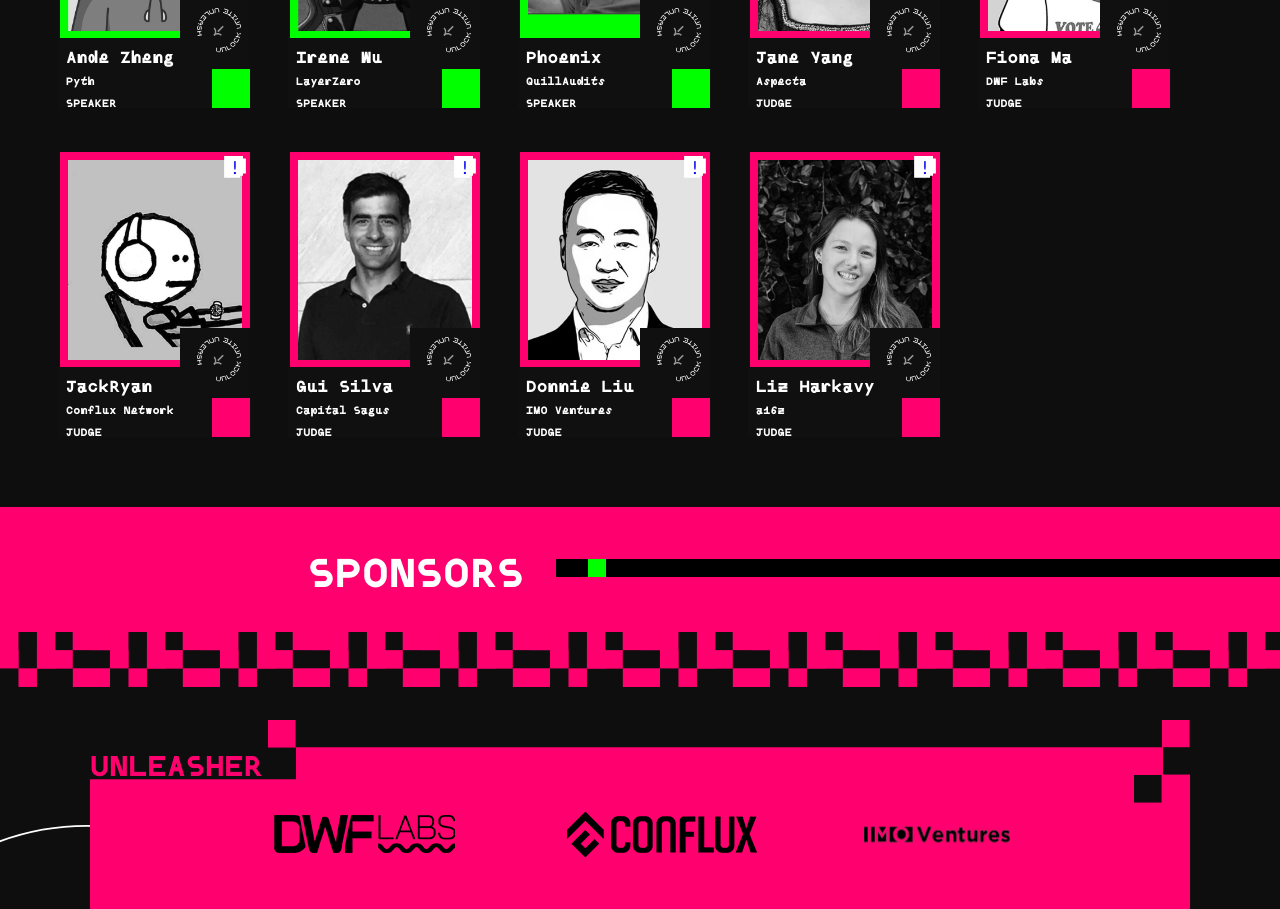
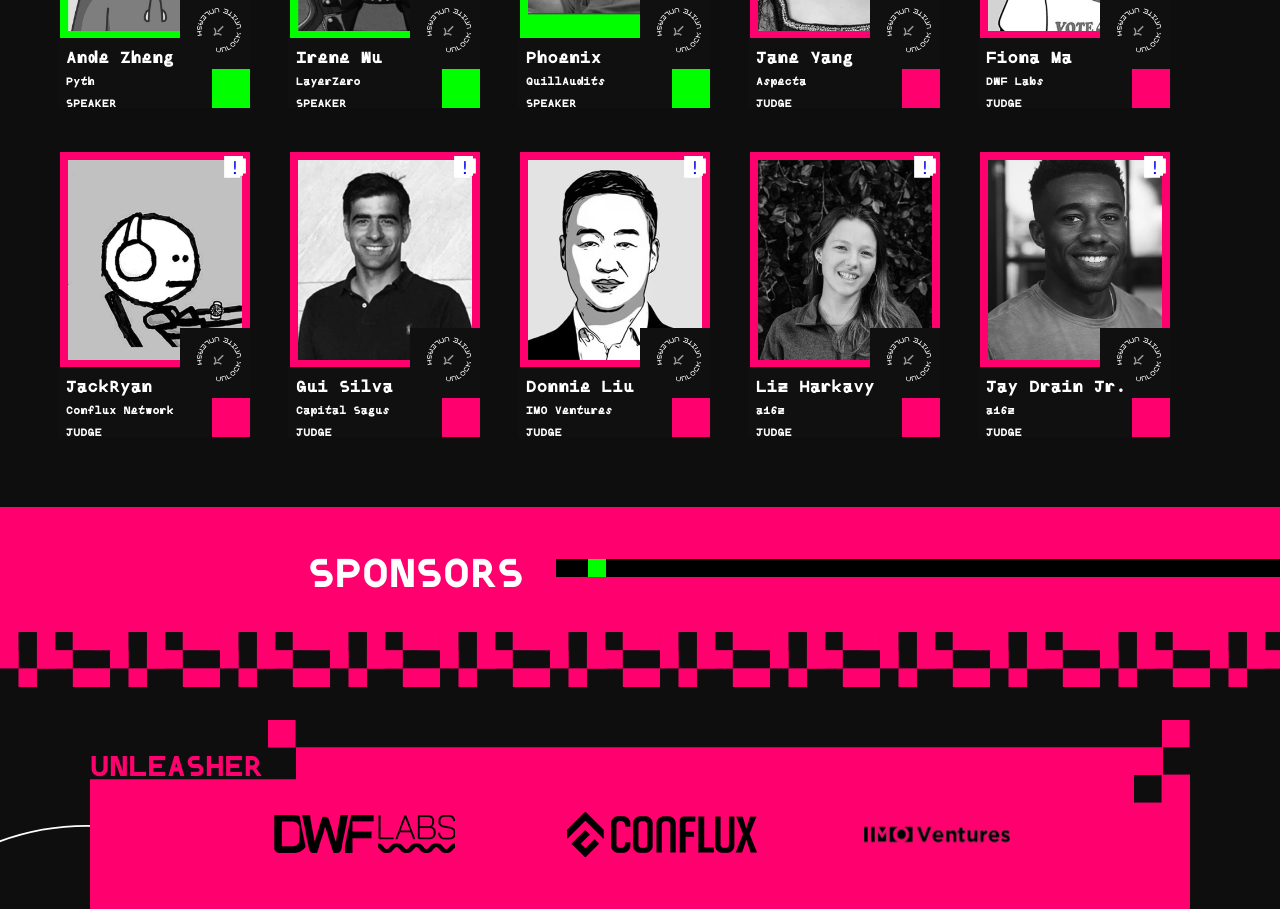
Before and after one commit to gesilabushuohua/web3, a React (Vite) app: page / in a window 1280 px wide. Shown: the part 7400-8309 px from the top of the page. Built offline with nearby package versions, Linux system fonts and the light colour scheme.

Commit message:
feat: 添加 speaks

```diff
--- a/src/pages/main/speakers/index.tsx
+++ b/src/pages/main/speakers/index.tsx
@@ -29,6 +29,7 @@
 import j4 from "./assest/person3/4.png";
 import j5 from "./assest/person3/5.png";
 import j6 from "./assest/person3/6.png";
+import j7 from "./assest/person3/7.png";
 
 const speakers = [
   { role: 'SPEAKER', name: "Chef Fran",  desc: "PancakeSwap",  src: img1, link: "https://twitter.com/ChefFranPS", },
@@ -60,6 +61,7 @@
   { role: 'JUDGE', name: "Gui Silva",  desc: "Capital Sagus", src: j4, link: "https://twitter.com/CapitalTagus", },
   { role: 'JUDGE', name: "Donnie Liu",  desc: "IMO Ventures", src: j5, link: "https://imo.vc/team-detail/hai", },
   { role: 'JUDGE', name: "Liz Harkavy",  desc: "a16z", src: j6, link: "https://twitter.com/liz_harkavy", },
+  { role: 'JUDGE', name: "Jay Drain Jr.",  desc: "a16z", src: j7, link: "https://twitter.com/jay_drainjr", },
 ];
 
 const Speakers = () => {
```
Also changed, not shown: src/pages/main/speakers/assest/person3/7.png (added).
